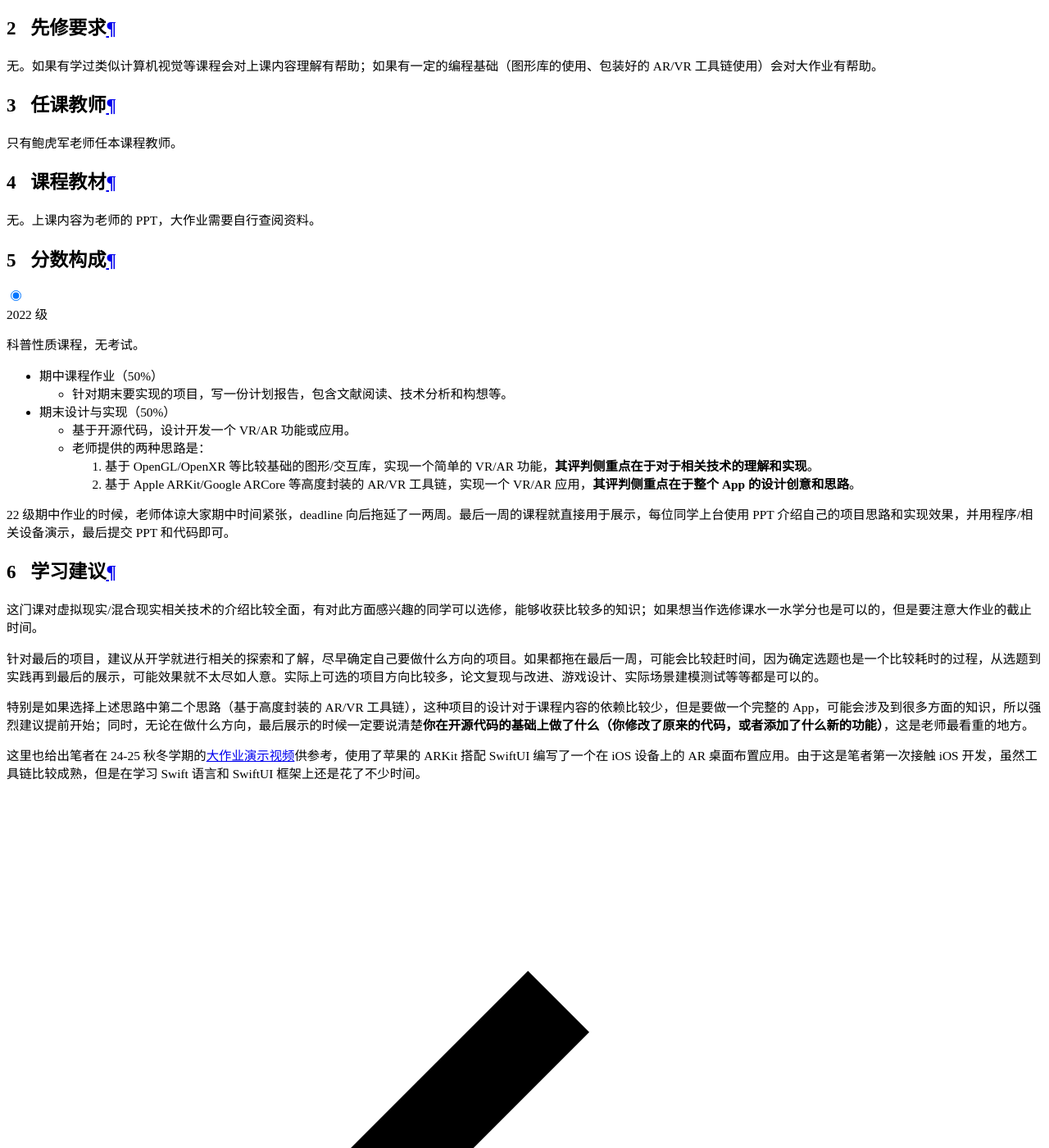
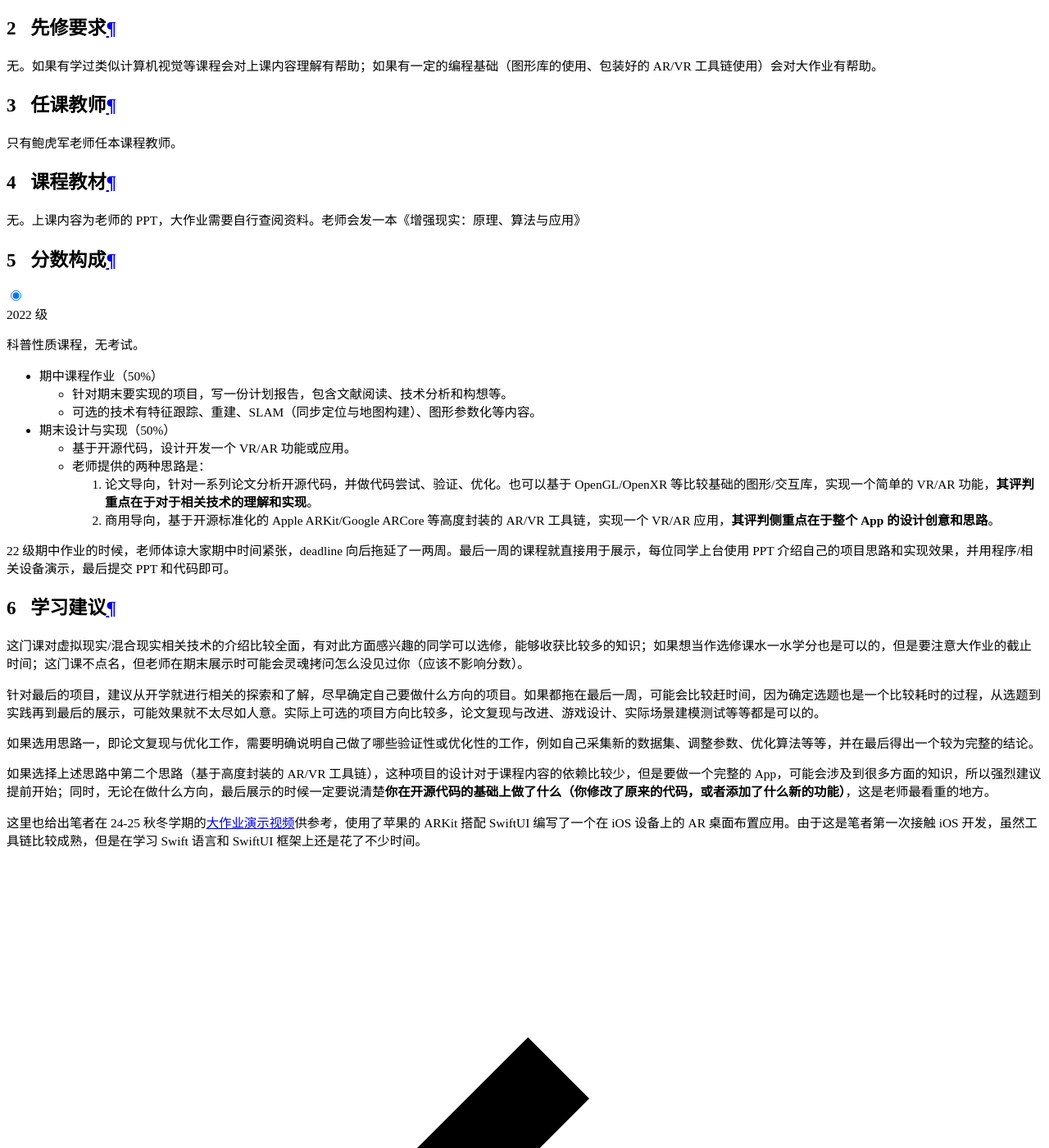
Before and after one commit to ZJU-Turing/TuringCourses, an MkDocs documentation site: the page built from docs/major_elective/special_discussion/index.md, in a window 1280 px wide and 1400 px high, scrolled down 18808 px. Shown: the whole window at 82% size. Built offline with MkDocs 1.6.1 and Material for MkDocs 9.7.7, drawn with Linux system fonts in a browser that asks for light colours; comment, search, counter and statistics services are not loaded.

Commit message:
docs: 补充专题研讨大作业思路一相关信息 (#215)

```diff
--- a/docs/major_elective/special_discussion/index.md
+++ b/docs/major_elective/special_discussion/index.md
@@ -28,7 +28,7 @@
 
 ## 课程教材
 
-无。上课内容为老师的 PPT，大作业需要自行查阅资料。
+无。上课内容为老师的 PPT，大作业需要自行查阅资料。老师会发一本《增强现实：原理、算法与应用》
 
 ## 分数构成
 
@@ -38,21 +38,24 @@
 
     - 期中课程作业（50%）
         - 针对期末要实现的项目，写一份计划报告，包含文献阅读、技术分析和构想等。
+        - 可选的技术有特征跟踪、重建、SLAM（同步定位与地图构建）、图形参数化等内容。
     - 期末设计与实现（50%）
         - 基于开源代码，设计开发一个 VR/AR 功能或应用。
         - 老师提供的两种思路是：
-            1. 基于 OpenGL/OpenXR 等比较基础的图形/交互库，实现一个简单的 VR/AR 功能，**其评判侧重点在于对于相关技术的理解和实现**。
-            2. 基于 Apple ARKit/Google ARCore 等高度封装的 AR/VR 工具链，实现一个 VR/AR 应用，**其评判侧重点在于整个 App 的设计创意和思路**。
+            1. 论文导向，针对一系列论文分析开源代码，并做代码尝试、验证、优化。也可以基于 OpenGL/OpenXR 等比较基础的图形/交互库，实现一个简单的 VR/AR 功能，**其评判重点在于对于相关技术的理解和实现**。
+            2. 商用导向，基于开源标准化的 Apple ARKit/Google ARCore 等高度封装的 AR/VR 工具链，实现一个 VR/AR 应用，**其评判侧重点在于整个 App 的设计创意和思路**。
 
     22 级期中作业的时候，老师体谅大家期中时间紧张，deadline 向后拖延了一两周。最后一周的课程就直接用于展示，每位同学上台使用 PPT 介绍自己的项目思路和实现效果，并用程序/相关设备演示，最后提交 PPT 和代码即可。
 
 
 ## 学习建议
 
-这门课对虚拟现实/混合现实相关技术的介绍比较全面，有对此方面感兴趣的同学可以选修，能够收获比较多的知识；如果想当作选修课水一水学分也是可以的，但是要注意大作业的截止时间。
+这门课对虚拟现实/混合现实相关技术的介绍比较全面，有对此方面感兴趣的同学可以选修，能够收获比较多的知识；如果想当作选修课水一水学分也是可以的，但是要注意大作业的截止时间；这门课不点名，但老师在期末展示时可能会灵魂拷问怎么没见过你（应该不影响分数）。
 
 针对最后的项目，建议从开学就进行相关的探索和了解，尽早确定自己要做什么方向的项目。如果都拖在最后一周，可能会比较赶时间，因为确定选题也是一个比较耗时的过程，从选题到实践再到最后的展示，可能效果就不太尽如人意。实际上可选的项目方向比较多，论文复现与改进、游戏设计、实际场景建模测试等等都是可以的。
 
-特别是如果选择上述思路中第二个思路（基于高度封装的 AR/VR 工具链），这种项目的设计对于课程内容的依赖比较少，但是要做一个完整的 App，可能会涉及到很多方面的知识，所以强烈建议提前开始；同时，无论在做什么方向，最后展示的时候一定要说清楚**你在开源代码的基础上做了什么（你修改了原来的代码，或者添加了什么新的功能）**，这是老师最看重的地方。
+如果选用思路一，即论文复现与优化工作，需要明确说明自己做了哪些验证性或优化性的工作，例如自己采集新的数据集、调整参数、优化算法等等，并在最后得出一个较为完整的结论。
+
+如果选择上述思路中第二个思路（基于高度封装的 AR/VR 工具链），这种项目的设计对于课程内容的依赖比较少，但是要做一个完整的 App，可能会涉及到很多方面的知识，所以强烈建议提前开始；同时，无论在做什么方向，最后展示的时候一定要说清楚**你在开源代码的基础上做了什么（你修改了原来的代码，或者添加了什么新的功能）**，这是老师最看重的地方。
 
 这里也给出笔者在 24-25 秋冬学期的[大作业演示视频](https://www.bilibili.com/video/BV1NUCLYBE8k)供参考，使用了苹果的 ARKit 搭配 SwiftUI 编写了一个在 iOS 设备上的 AR 桌面布置应用。由于这是笔者第一次接触 iOS 开发，虽然工具链比较成熟，但是在学习 Swift 语言和 SwiftUI 框架上还是花了不少时间。
```
